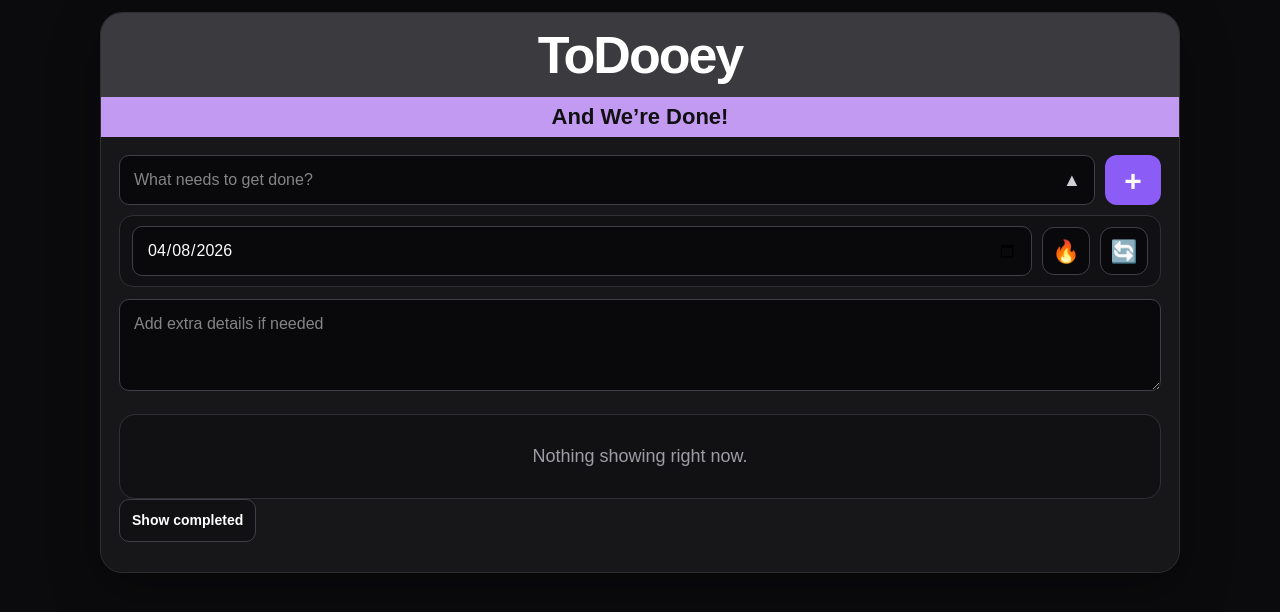
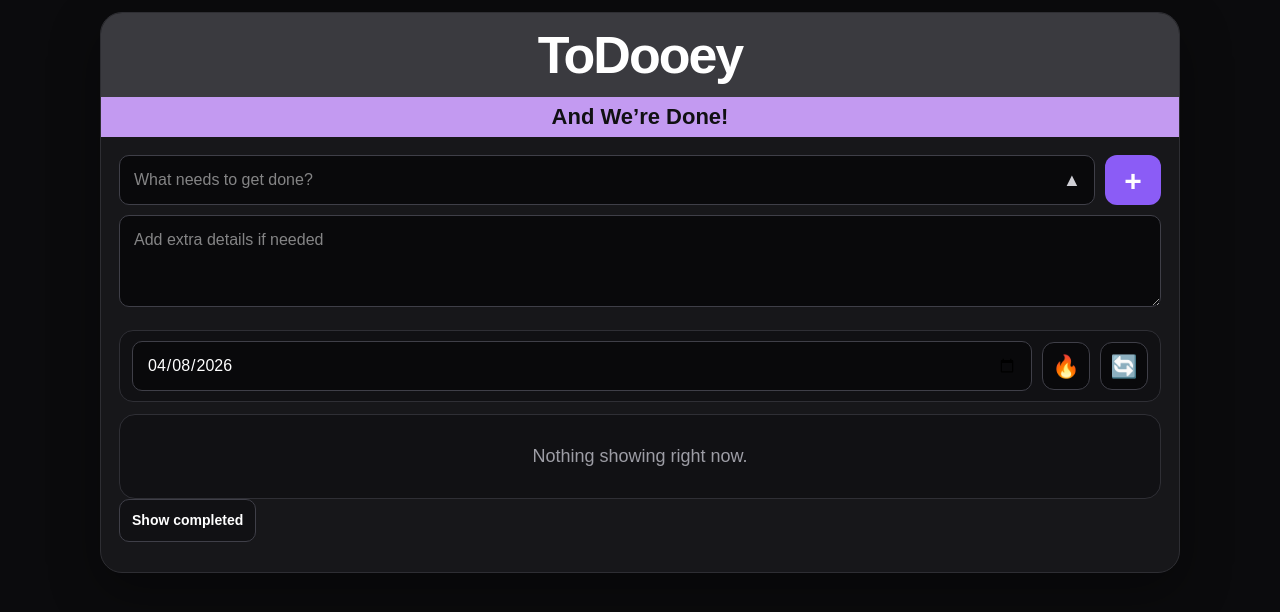
Before and after one commit to joshuamcguiretn/todooey, a Next.js app: page / in a window 1280 px wide. Both pictures are taken after a click on the button "Toggle details". Shown: the top 612 px of the page. Built offline with nearby package versions, Linux system fonts and the light colour scheme.

Commit message:
fix details box placement

```diff
--- a/app/page.tsx
+++ b/app/page.tsx
@@ -735,6 +735,17 @@ export default function TodoeyPage() {
               </button>
             </div>
 
+            {showNewDescription ? (
+              <div style={styles.newDescriptionBox}>
+                <textarea
+                  style={styles.textArea}
+                  value={newDescription}
+                  onChange={(e) => setNewDescription(e.target.value)}
+                  placeholder="Add extra details if needed"
+                />
+              </div>
+            ) : null}
+
             <div style={styles.mobileMetaRow}>
               <input
                 style={styles.input}
@@ -791,17 +802,6 @@ export default function TodoeyPage() {
                   />
                   {recurrenceUnit(recurrence, recurrenceInterval)}
                 </div>
-              </div>
-            ) : null}
-
-            {showNewDescription ? (
-              <div style={styles.newDescriptionBox}>
-                <textarea
-                  style={styles.textArea}
-                  value={newDescription}
-                  onChange={(e) => setNewDescription(e.target.value)}
-                  placeholder="Add extra details if needed"
-                />
               </div>
             ) : null}
 
```
